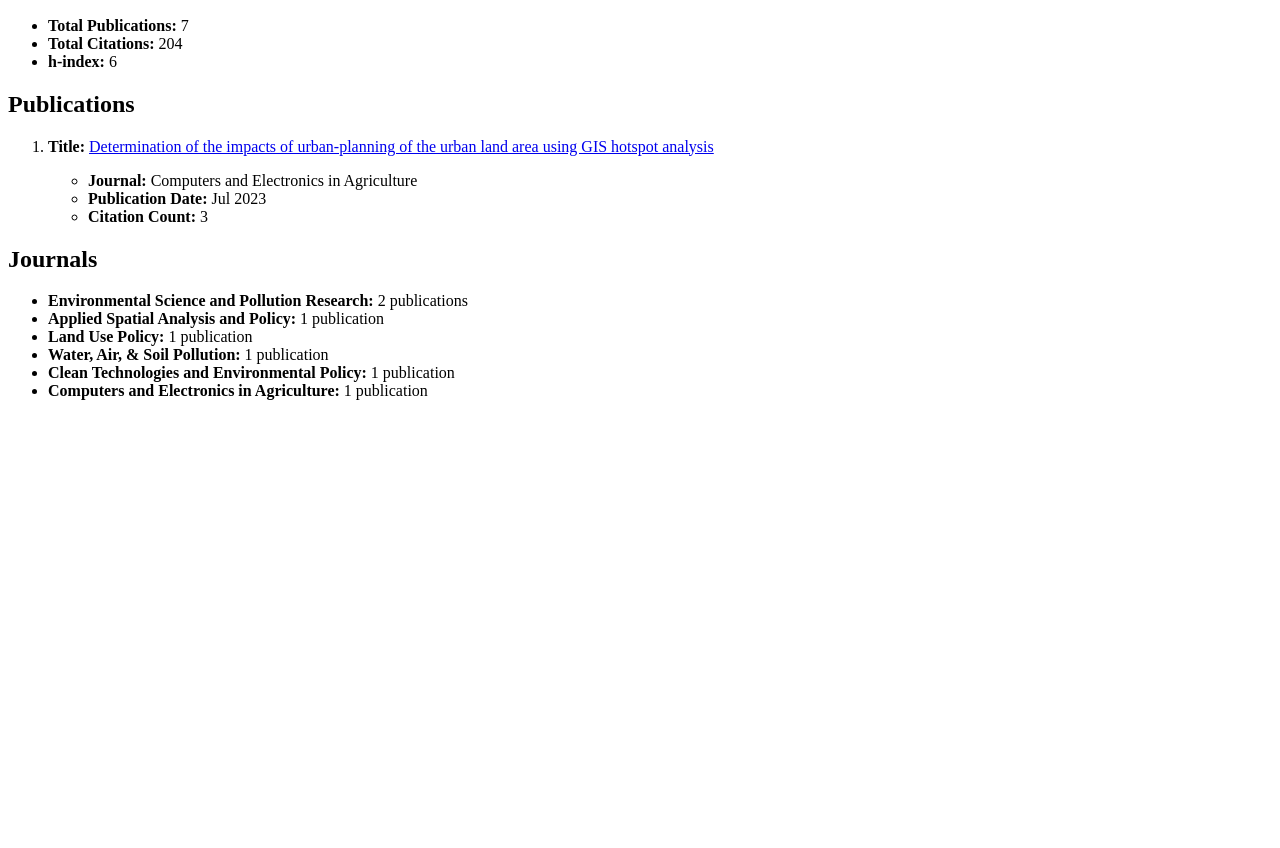
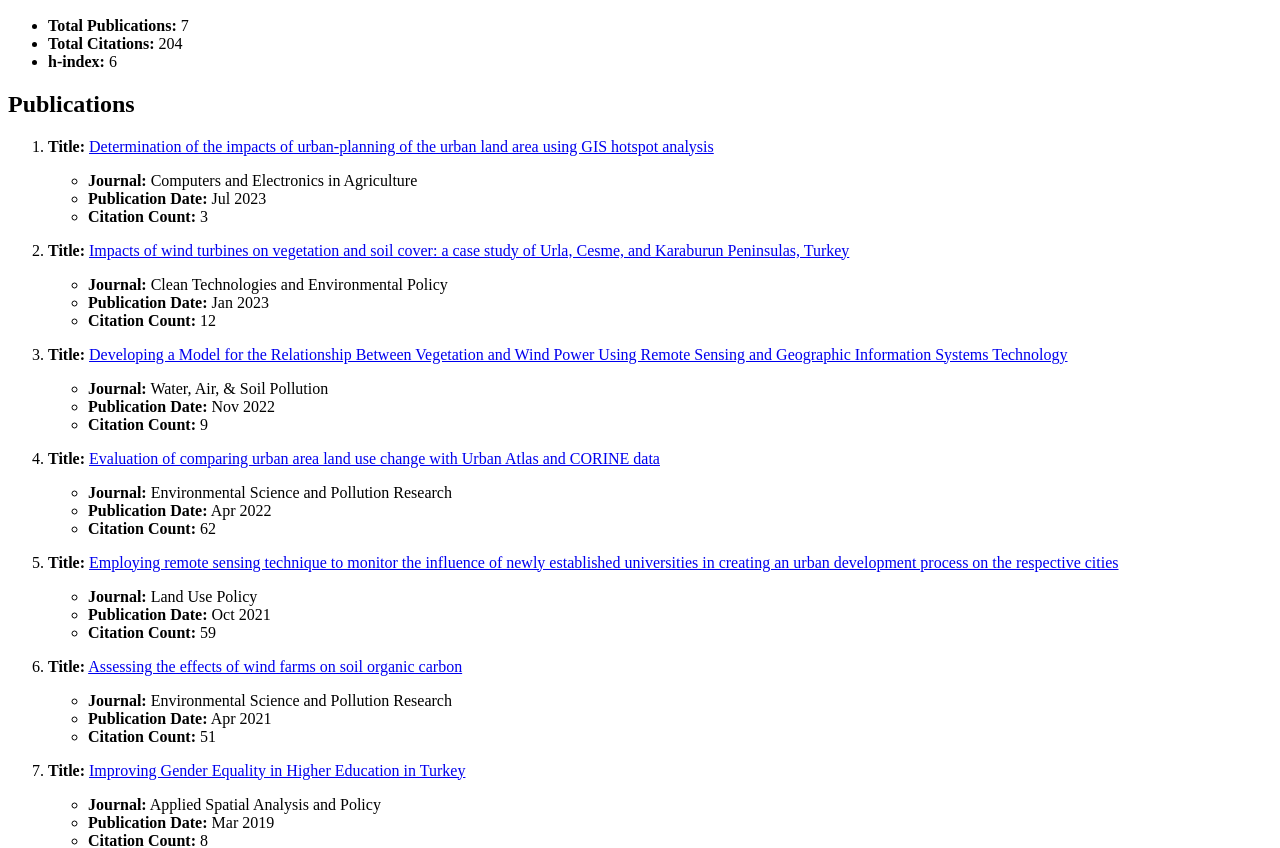
Before and after one commit to tlhksy/tlhksy, a plain HTML site: page index.html in a window 1280 px wide. Shown: the part 110-958 px from the top of the page. Before the commit the page ends 800 px from the top, so only its background shows below. Drawn offline with Linux system fonts and the light colour scheme.

Commit message:
Update index.html

```diff
--- a/index.html
+++ b/index.html
@@ -25,8 +25,54 @@
                 <li><strong>Citation Count:</strong> 3</li>
             </ul>
         </li>
-        <!-- Repeat the above structure for each publication -->
-        <!-- Do the same for the Journals section -->
+        <li>
+            <p><strong>Title:</strong> <a href="https://doi.org/10.1007/S10098-022-02387-X">Impacts of wind turbines on vegetation and soil cover: a case study of Urla, Cesme, and Karaburun Peninsulas, Turkey</a></p>
+            <ul>
+                <li><strong>Journal:</strong> Clean Technologies and Environmental Policy</li>
+                <li><strong>Publication Date:</strong> Jan 2023</li>
+                <li><strong>Citation Count:</strong> 12</li>
+            </ul>
+        </li>
+        <li>
+            <p><strong>Title:</strong> <a href="https://doi.org/10.1007/S11270-022-05887-0">Developing a Model for the Relationship Between Vegetation and Wind Power Using Remote Sensing and Geographic Information Systems Technology</a></p>
+            <ul>
+                <li><strong>Journal:</strong> Water, Air, & Soil Pollution</li>
+                <li><strong>Publication Date:</strong> Nov 2022</li>
+                <li><strong>Citation Count:</strong> 9</li>
+            </ul>
+        </li>
+        <li>
+            <p><strong>Title:</strong> <a href="https://doi.org/10.1007/S11356-021-17766-Y">Evaluation of comparing urban area land use change with Urban Atlas and CORINE data</a></p>
+            <ul>
+                <li><strong>Journal:</strong> Environmental Science and Pollution Research</li>
+                <li><strong>Publication Date:</strong> Apr 2022</li>
+                <li><strong>Citation Count:</strong> 62</li>
+            </ul>
+        </li>
+        <li>
+            <p><strong>Title:</strong> <a href="https://doi.org/10.1016/J.LANDUSEPOL.2021.105705">Employing remote sensing technique to monitor the influence of newly established universities in creating an urban development process on the respective cities</a></p>
+            <ul>
+                <li><strong>Journal:</strong> Land Use Policy</li>
+                <li><strong>Publication Date:</strong> Oct 2021</li>
+                <li><strong>Citation Count:</strong> 59</li>
+            </ul>
+        </li>
+        <li>
+            <p><strong>Title:</strong> <a href="https://doi.org/10.1007/S11356-020-11777-X">Assessing the effects of wind farms on soil organic carbon</a></p>
+            <ul>
+                <li><strong>Journal:</strong> Environmental Science and Pollution Research</li>
+                <li><strong>Publication Date:</strong> Apr 2021</li>
+                <li><strong>Citation Count:</strong> 51</li>
+            </ul>
+        </li>
+        <li>
+            <p><strong>Title:</strong> <a href="https://doi.org/10.1007/S12061-017-9235-5">Improving Gender Equality in Higher Education in Turkey</a></p>
+            <ul>
+                <li><strong>Journal:</strong> Applied Spatial Analysis and Policy</li>
+                <li><strong>Publication Date:</strong> Mar 2019</li>
+                <li><strong>Citation Count:</strong> 8</li>
+            </ul>
+        </li>
     </ol>
 
     <h2>Journals</h2>
```
